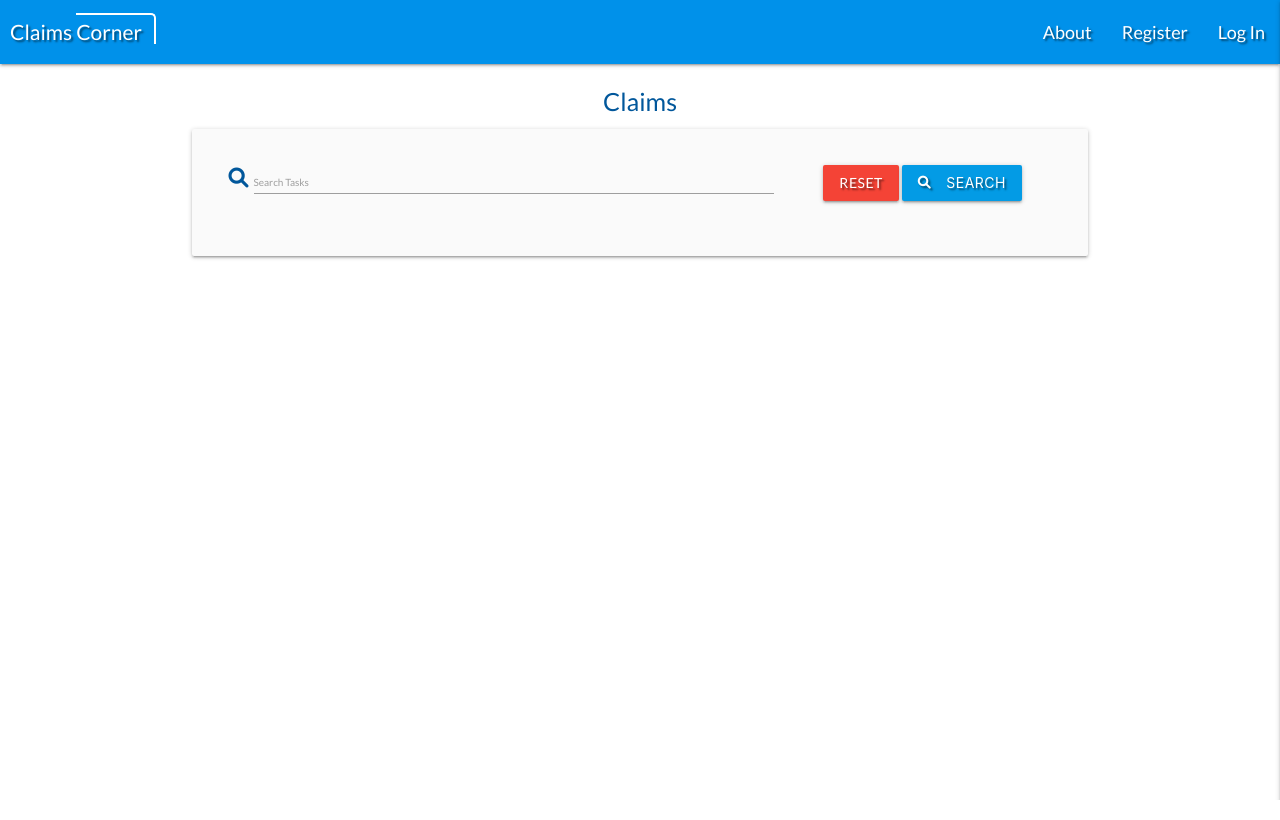
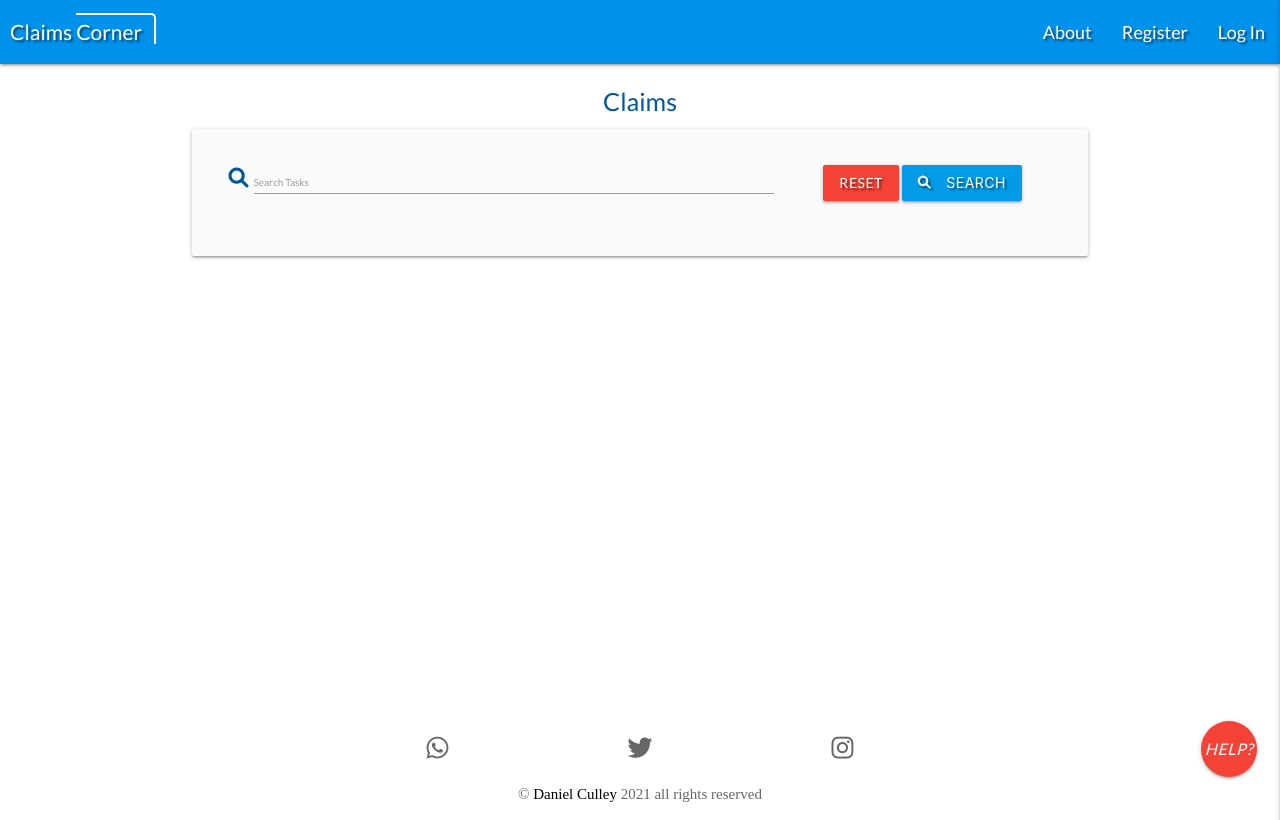
Before and after one commit to whatnote/ClaimsCorner, a Flask app: page /claims in a window 1280 px wide. Run offline with Flask 2, Linux system fonts and the light colour scheme; data that the repository does not hold is empty; some libraries are stand-ins or nearby versions.

Commit message:
footer added, and action button

```diff
--- a/static/css/style.css
+++ b/static/css/style.css
@@ -76,3 +76,55 @@ label::placeholder {
  form h2{
     font-size:2rem;
  }
+
+
+ /* footer styling */
+
+ .social-networks {
+    text-align: center;
+  }
+
+  .social-networks,
+  li {
+    display: inline;
+  }
+
+  .page-footer{
+    margin-top: -2rem;
+    margin-bottom: -2rem;
+  }
+
+  .social-networks i {
+    font-size: 2.5rem;
+    margin-left: 10%;
+    margin-right: 10%;
+
+    color: #696666;
+
+  }
+
+  .ptext {
+    color: #696666;
+    text-align: center;
+    font-family: "karla", "sans-serif";
+    font-size: 1.5rem;
+
+  }
+
+  .makerlink {
+    color: black;
+    text-align: center;
+    font-family: "karla", "sans-serif";
+    font-size: 1.5rem;
+  }
+
+  /* sticky footer */
+  body {
+    display: flex;
+    min-height: 100vh;
+    flex-direction: column;
+  }
+
+  main {
+    flex: 1 0 auto;
+  }
--- a/static/js/script.js
+++ b/static/js/script.js
@@ -10,6 +10,12 @@ $(document).ready(function(){
       i18n: {
           done: "Select"
       }
+
+  });
+
+
+  $(document).ready(function(){
+    $('.fixed-action-btn').floatingActionButton();
   });
 
   validateMaterializeSelect();
--- a/templates/base.html
+++ b/templates/base.html
@@ -69,6 +69,44 @@
         {% endblock %}
     </main>
 
+
+    <div class="fixed-action-btn">
+      <a class="btn-floating btn-large red">
+        <i class="large material-icons">Help?</i>
+      </a>
+      <ul>
+        <li><a class="btn-floating red"><i class="material-icons">insert_chart</i></a></li>
+        <li><a class="btn-floating yellow darken-1"><i class="material-icons">format_quote</i></a></li>
+        <li><a class="btn-floating green"><i class="material-icons">publish</i></a></li>
+        <li><a class="btn-floating blue"><i class="material-icons">attach_file</i></a></li>
+      </ul>
+    </div>
+
+    <footer class=" page-footer transparent">
+      <div class="container">
+        <div class="row">
+          <div class="col center-align s12">
+            <ul class="social-networks">
+              <li>
+                <a href="https://wa.me/+447940501150" target="_blank"><i class="fab fa-whatsapp"
+                    aria-hidden="true"></i></a>
+              </li>
+              <li><a href="https://twitter.com/DanielCulley4" target="_blank"><i class="fab fa-twitter"
+                    aria-hidden="true"></i></a></a></li>
+              <li>
+                <a href="https://www.instagram.com/danielculley/
+                      " target="_blank"><i class="fab fa-instagram" aria-hidden="true"></i></a>
+              </li>
+            </ul>
+          </div>
+        </div>
+      </div>
+      <p class="ptext col">        ©
+        <a class="makerlink" href="https://whatnote.github.io/resume/github.html" target="_blank">Daniel Culley</a>
+        2021 all rights reserved
+      </p>
+    </footer>
+
     <script src="https://code.jquery.com/jquery-3.5.1.min.js"
         integrity="sha256-9/aliU8dGd2tb6OSsuzixeV4y/faTqgFtohetphbbj0=" crossorigin="anonymous"></script>
     <script src="https://cdnjs.cloudflare.com/ajax/libs/materialize/1.0.0/js/materialize.min.js"></script>
--- a/templates/claims.html
+++ b/templates/claims.html
@@ -50,9 +50,7 @@
 
                   <span class="detsGap">Contact Number: </span><a href="tel:{{ claim.contact_number }}">{{ claim.contact_number }}</a><br>
                   <span class="detsGap">Contact Email: </span><a href = "mailto:{{ claim.email_address }}">{{ claim.email_address }}</a><br>
-                  <a href = "mailto:{{ claim.email_address }}?subject = {{ claim.incident_date }} {{ claim.registration }} = Message">
-                    Send Feedback
-                    </a>
+                  <a href="mailto:{{ claim.email_address }}?subject={{ claim.registration }} {{ claim.incident_date }} {{ claim.driver_name }}">Email is linked here.</a>
                 </div>
 
                 <div class="row">
```
Also changed, not shown: README.md.
